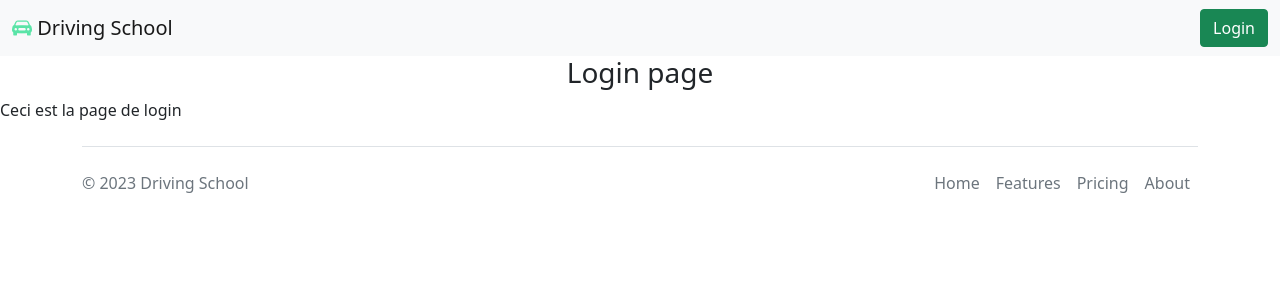
After one commit to louisalr/Driving-School-B3, a Django app: template home/templates/home/login.html in a window 1280 px wide. The commit adds this page. Shown: the top 300 px of the page. Run offline with Django 4.2, Linux system fonts and the light colour scheme; the template is opened without the code that fills it, so the values that code supplies are empty; some libraries are stand-ins or nearby versions.

Commit message:
Feature : Base layout for login

```diff
--- /dev/null
+++ b/home/templates/home/login.html
@@ -0,0 +1,13 @@
+{% extends 'layout.html' %}
+
+{% block content %}
+
+<div class="">
+    <h3 class="text-center"> Login page </h3>
+
+    <p> Ceci est la page de login</p>
+
+
+</div>
+
+{% endblock %}
--- a/home/templates/layout.html
+++ b/home/templates/layout.html
@@ -35,7 +35,7 @@
                     {% if user.is_authenticated %}
                         <a href="" class="btn btn-danger btn-sm">Logout</a>
                     {% else %}
-                        <a href="" class="btn btn-primary btn-sm">Login</a>
+                        <a href="{% url 'home:login' %}" class="btn btn-success">Login</a>
                     {% endif %}
 
                 </form>
```
